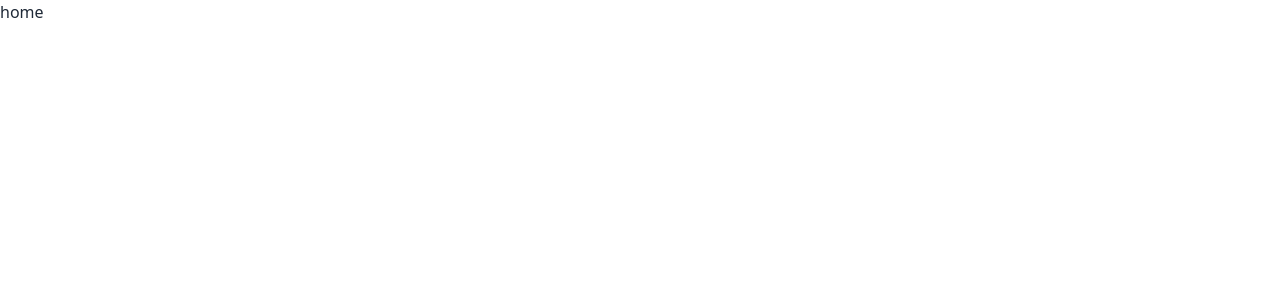
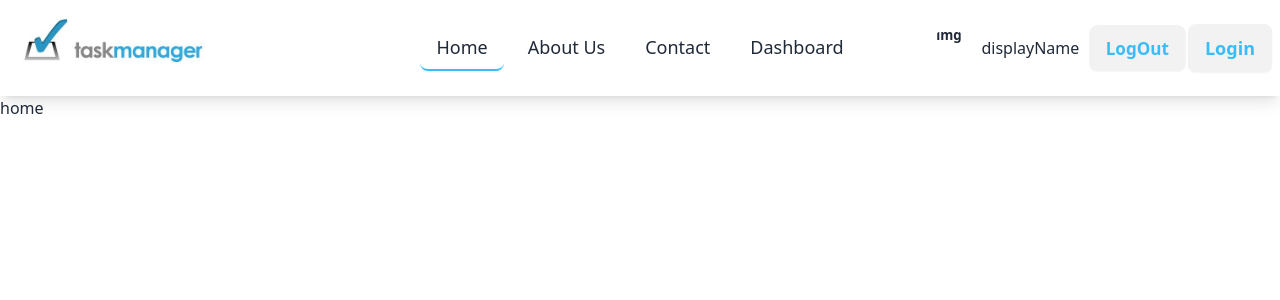
Before and after one commit to RawshanaraEity/task-manager-client-side, a React (Vite) app: page / in a window 1280 px wide. Shown: the top 300 px of the page. Built offline with nearby package versions, Linux system fonts and the light colour scheme.

Commit message:
added navbar

```diff
--- a/src/Pages/Home/Navbar.jsx
+++ b/src/Pages/Home/Navbar.jsx
@@ -1,11 +1,166 @@
+
+import { Link, NavLink } from "react-router-dom";
+// import { useContext } from "react";
+// import { AuthContext } from "../../Provider/AuthProvider";
+import logo from '../../assets/task-logo-3.jpg'
+
+const NavBar = () => {
+//   const { logOut, user } = useContext(AuthContext);
+
+  const navLinks = (
+    <>
+      <li className=" text-lg font-medium mr-2">
+        {" "}
+        <NavLink
+          to="/"
+          className={({ isActive, isPending }) =>
+            isPending ? "pending" : isActive ? "border-b-2 border-sky-400" : ""
+          }
+        >
+          Home
+        </NavLink>
+      </li>
+      <li className=" text-lg font-medium mr-2">
+        {" "}
+        <NavLink
+          to="/about"
+          className={({ isActive, isPending }) =>
+            isPending ? "pending" : isActive ? "border-b-2 border-sky-400" : ""
+          }
+        >
+         About Us
+        </NavLink>
+      </li>
+      <li className=" text-lg font-medium mr-2">
+        {" "}
+        <NavLink
+          to="/contact"
+          className={({ isActive, isPending }) =>
+            isPending ? "pending" : isActive ? "border-b-2 border-sky-400" : ""
+          }
+        >
+          Contact
+        </NavLink>
+      </li>
+
+      <li className="text-lg font-medium ">
+        {" "}
+        <NavLink
+          to="/dashboard"
+          className={({ isActive, isPending }) =>
+            isPending ? "pending" : isActive ? "border-b-2 border-sky-400" : ""
+          }
+        >
+          Dashboard
+        </NavLink>
+      </li>
+    </>
+  );
+
+  return (
+    <div>
+      <div className="navbar  shadow-lg">
+        <div className="navbar-start text-white">
+          <div className="dropdown">
+            <label tabIndex={0} className="btn btn-ghost lg:hidden">
+              <svg
+                xmlns="http://www.w3.org/2000/svg"
+                className="h-5 w-5"
+                fill="none"
+                viewBox="0 0 24 24"
+                stroke="currentColor"
+              >
+                <path
+                  strokeLinecap="round"
+                  strokeLinejoin="round"
+                  strokeWidth="2"
+                  d="M4 6h16M4 12h8m-8 6h16"
+                />
+              </svg>
+            </label>
+            <ul
+              tabIndex={0}
+              className="menu menu-sm dropdown-content mt-3 z-[1] p-2 shadow
+               rounded-box w-36 bg-slate-800"
+            >
+              {navLinks}
+            </ul>
+          </div>
+          <div className=" ">
+            <img src={logo} className="h-20" alt="" />
+          </div>
+        </div>
+        <div className="navbar-center hidden lg:flex">
+          <ul className="menu menu-horizontal px-1 ">{navLinks}</ul>
+        </div>
 
 
-const Navbar = () => {
-    return (
-        <div>
+        <div className="navbar-end">
+          {/* {user?.email ? ( */}
+            <div>
+            <div className="hidden md:block">
+            <div className=" flex gap-2">
+                <label tabIndex={0} className="btn btn-ghost btn-circle avatar">
+                  <div className="w-10 rounded-full">
+                    img
+                    {/* <img src={user.photoURL? user.photoURL : `https://i.ibb.co/8X8stTp/user.webp`} alt={user.displayName} /> */}
+                  </div>
+                </label>
+                <ul className="flex items-center gap-2">
+                  <li>
+                    displayName
+                    {/* <p className="text-xl text-white font-semibold">{user.displayName}</p> */}
+                  </li>
+                  <li>
+                    <button
+                      className="btn text-sky-400 text-lg"
+                    //   onClick={logOut}
+                    >
+                      LogOut
+                    </button>
+                  </li>
+                </ul>
+              </div>
+            </div>
 
+              <div className="md:hidden ">
+              <div className="dropdown dropdown-end">
+                <label tabIndex={0} className="btn btn-ghost btn-circle avatar">
+                  <div className="w-10 rounded-full">
+                    img
+                    {/* <img src={user.photoURL? user.photoURL : `https://i.ibb.co/8X8stTp/user.webp`} alt={user.displayName} /> */}
+                  </div>
+                </label>
+                <ul
+                  tabIndex={0}
+                  className="menu menu-sm dropdown-content mt-3 z-[1] shadow bg-slate-800 rounded-box"
+                >
+                  <li>
+                    displayname
+                  {/* <p className="text-sm text-white font-semibold">{user.displayName}</p> */}
+                  </li>
+                  <li>
+                  <button
+                      className="btn  text-sky-400  w-2/3 mx-auto pt-3"
+                    //   onClick={logOut}
+                    >
+                      LogOut
+                    </button>
+                  </li>
+                </ul>
+              </div>
+              </div>
+
+            </div>
+          {/* ) : ( */}
+            <Link to="/login">
+              <button className="btn text-sky-400 text-lg">Login</button>
+            </Link>
+          {/* )} */}
         </div>
-    );
+      </div>
+    </div>
+  );
 };
 
-export default Navbar;
+export default NavBar;
```
Also changed, not shown: src/assets/task-logo-3.jpg (added).
